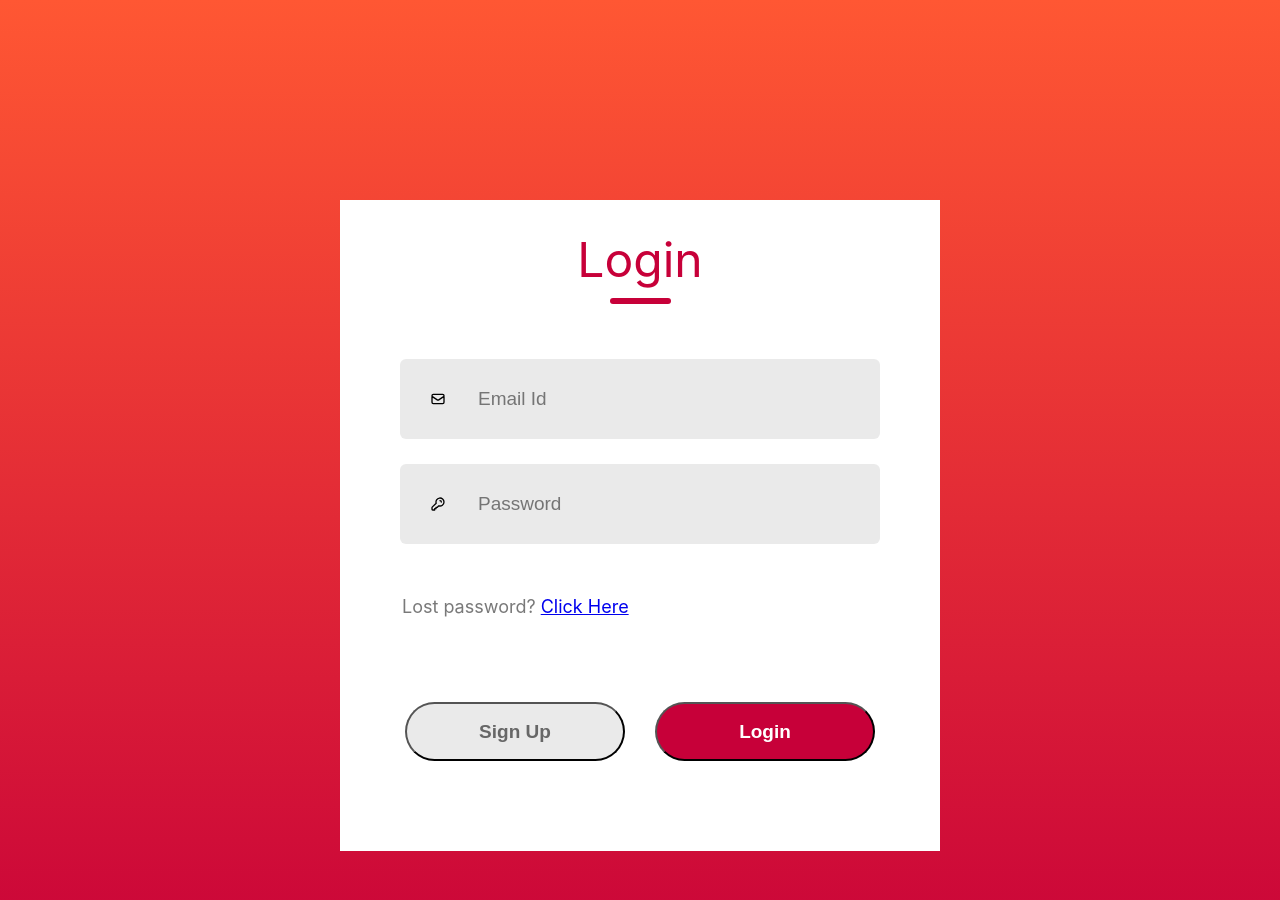
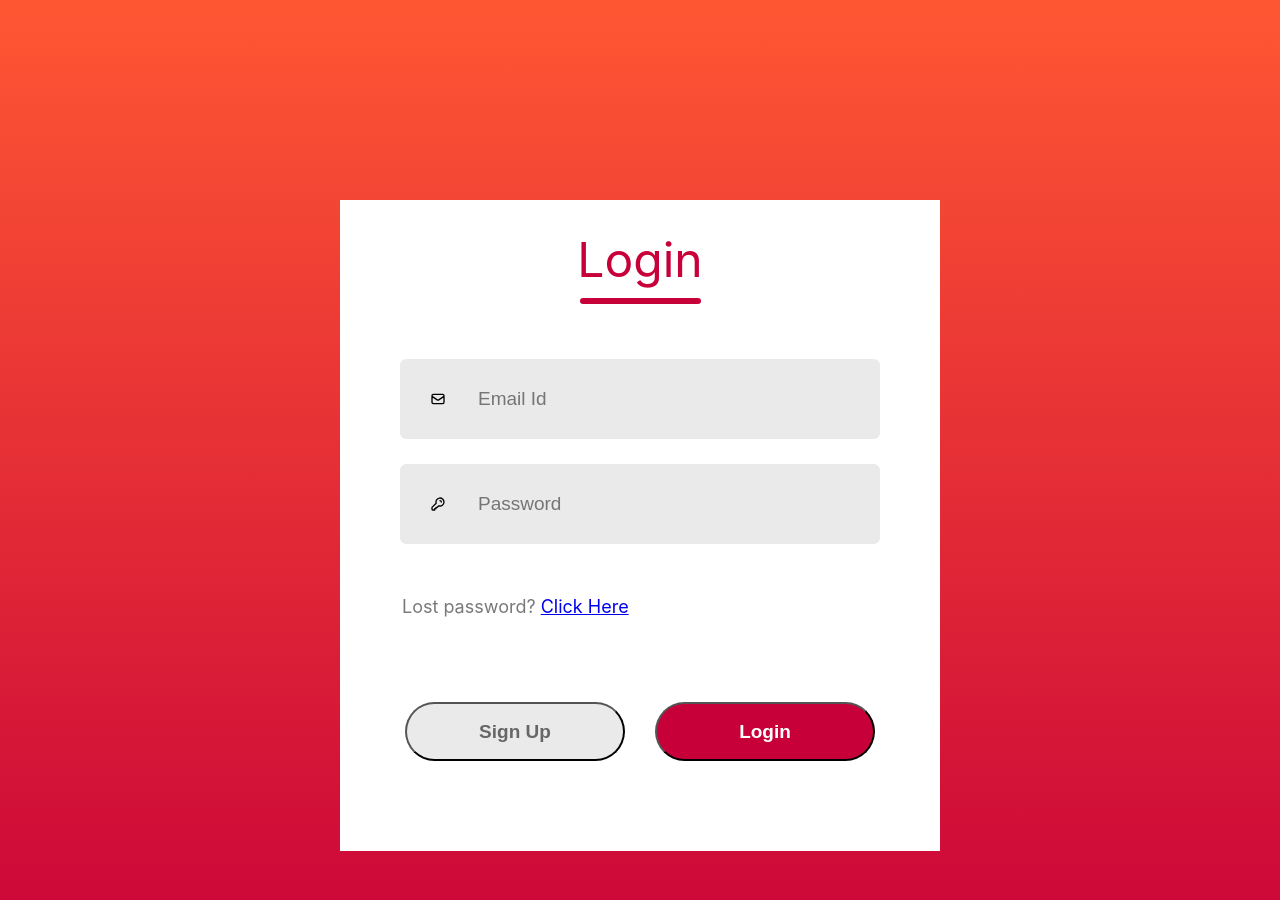
Before and after one commit to CT27/CT27-phase-2-final-front-end, a React (Create React App) app in the folder Casuals-App/: page /login in a window 1280 px wide. Shown: the top 900 px of the page. Built offline with nearby package versions, Linux system fonts and the light colour scheme.

Commit message:
more css for forgot password

```diff
--- a/Casuals-App/src/Components/ForgotPassword/ForgotPassword.css
+++ b/Casuals-App/src/Components/ForgotPassword/ForgotPassword.css
@@ -28,7 +28,7 @@
 }
 
 .underline{
-    width: 61px;
+    width: 121px;
     height: 6px;
     background:#C70039;
     border-radius:9px;
```
